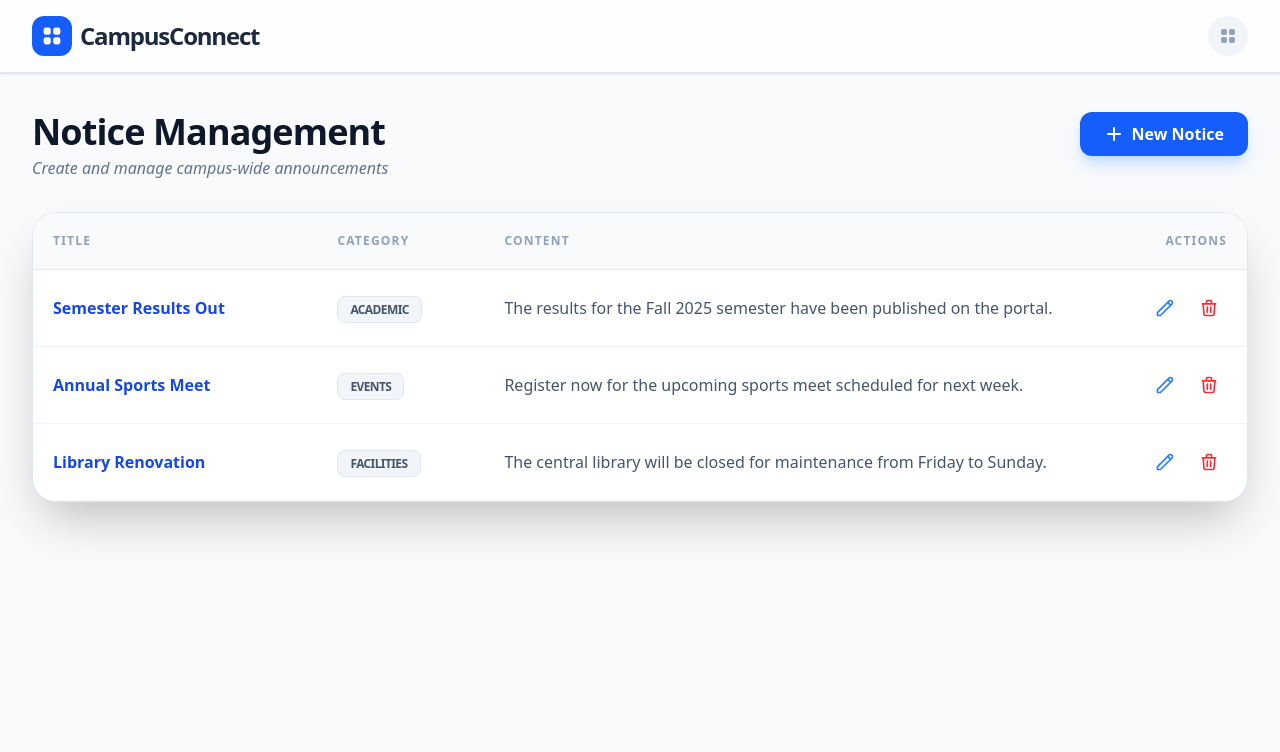
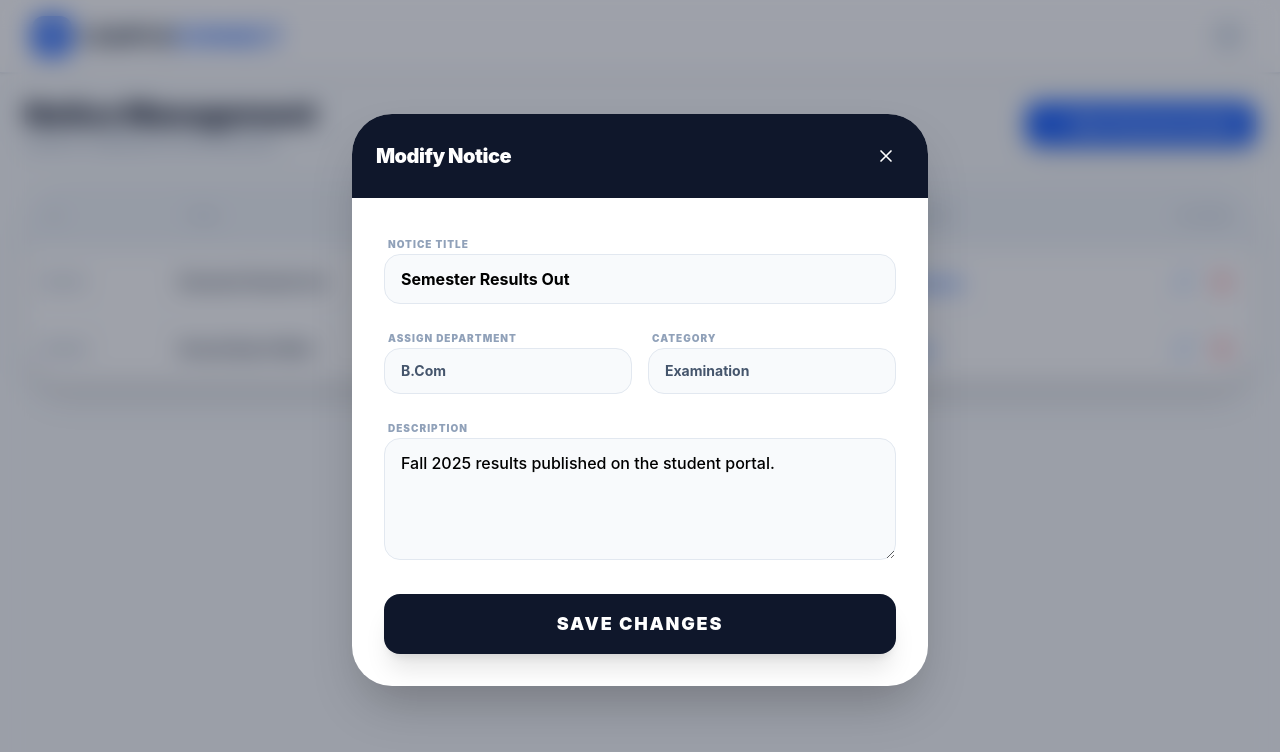
Before and after one commit to Dhivya-Fullstackwebdevelopment/Digital-Notice-Board-Admin, a React (Vite) app: page /notices in a window 1280 px wide. Both pictures are taken after a click on the button 1165 px from the left and 308 px from the top of the page. Shown: the top 752 px of the page. Built offline with nearby package versions, Linux system fonts and the light colour scheme.

Commit message:
Added add, edit, delete popup in notices

```diff
--- a/src/components/Navbar.tsx
+++ b/src/components/Navbar.tsx
@@ -18,7 +18,7 @@ export default function Navbar() {
           <div className="bg-blue-600 p-2 rounded-xl text-white group-hover:bg-blue-700 transition-colors">
             <HiViewGrid size={24} />
           </div>
-          <span className="text-2xl font-black text-slate-800 tracking-tighter">CampusConnect</span>
+          <span className="text-2xl font-black text-slate-800 tracking-tighter">CAMPUS<span className="text-blue-600">CONNECT</span></span>
         </Link>
 
         {isAdmin && (
--- a/src/components/NoticeTable.tsx
+++ b/src/components/NoticeTable.tsx
@@ -1,57 +1,101 @@
-import { HiOutlinePencil, HiOutlineTrash, HiPlus } from "react-icons/hi";
-
-const notices = [
-  { id: 1, title: "Semester Results Out", category: "Academic", content: "The results for the Fall 2025 semester have been published on the portal." },
-  { id: 2, title: "Annual Sports Meet", category: "Events", content: "Register now for the upcoming sports meet scheduled for next week." },
-  { id: 3, title: "Library Renovation", category: "Facilities", content: "The central library will be closed for maintenance from Friday to Sunday." },
-  // ... rest of data
-];
+import { useState } from "react";
+import { HiOutlinePencil, HiOutlineTrash, HiPlus, HiOutlineFilter } from "react-icons/hi";
+import NoticeModal from "../components/Noticespopups/NoticeModal";
+import DeleteModal from "../components/Noticespopups/DeleteModal";
+import { CATEGORIES, DEPARTMENTS, type Notice } from "../components/types/notices";
 
 export default function NoticeManagement() {
+  const [notices, setNotices] = useState<Notice[]>([
+    { id: "NTC001", title: "Semester Results Out", categoryId: "5", deptId: "10", content: "Fall 2025 results published on the student portal." },
+    { id: "NTC002", title: "Annual Sports Meet", categoryId: "7", deptId: "1", content: "Register for upcoming sports meet scheduled for next month." },
+  ]);
+
+  const [isModalOpen, setIsModalOpen] = useState(false);
+  const [isDeleteOpen, setIsDeleteOpen] = useState(false);
+  const [selectedNotice, setSelectedNotice] = useState<Notice | null>(null);
+  const [deleteId, setDeleteId] = useState<string | null>(null);
+
+  // Helper functions using direct string comparison
+  const getDeptLabel = (id: string) => DEPARTMENTS.find(d => d.id === id)?.label || "N/A";
+  const getCatLabel = (id: string) => CATEGORIES.find(c => c.id === id)?.label || "N/A";
+
+  const handleSave = (data: Notice) => {
+    if (selectedNotice) {
+      setNotices(notices.map(n => n.id === selectedNotice.id ? data : n));
+    } else {
+      const newNotice = { ...data, id: `NTC${Math.floor(100 + Math.random() * 900)}` };
+      setNotices([newNotice, ...notices]);
+    }
+    setIsModalOpen(false);
+  };
 
   return (
-    <div className="pt-28 px-8 pb-12 max-w-7xl mx-auto">
-      <div className="flex justify-between items-start mb-8">
+    <div className="pt-24 px-6 pb-12 bg-slate-50 min-h-screen font-sans">
+      <div className="flex justify-between items-center mb-8">
         <div>
-          <h1 className="text-4xl font-black text-slate-900 tracking-tight">Notice Management</h1>
-          <p className="text-slate-500 mt-1 font-medium italic">Create and manage campus-wide announcements</p>
+          <h1 className="text-3xl font-black text-slate-900 tracking-tight">Notice Management</h1>
+          <p className="text-slate-400 text-xs mt-1 font-bold uppercase tracking-wider">Campus Communications Manager</p>
         </div>
-        <div className="flex gap-3">
-          <button className="flex items-center gap-2 bg-blue-600 text-white px-6 py-2.5 rounded-xl font-bold shadow-lg shadow-blue-200 hover:bg-blue-700 transition-all">
-            <HiPlus size={20} /> New Notice
-          </button>
-        </div>
+        <button onClick={() => { setSelectedNotice(null); setIsModalOpen(true); }}
+          className="flex items-center gap-2 bg-blue-600 text-white px-5 py-2.5 rounded-xl font-black shadow-lg hover:bg-blue-700 transition-all">
+          <HiPlus size={18} /> New Announcement
+        </button>
       </div>
 
-      <div className="bg-white rounded-3xl border border-slate-200 shadow-2xl overflow-hidden">
+      {/* Table */}
+      <div className="bg-white rounded-[2.5rem] border border-slate-200 shadow-xl overflow-hidden">
         <table className="w-full text-left">
-          <thead className="bg-slate-50 border-b border-slate-200">
-            <tr>
-              <th className="p-5 font-black text-slate-400 text-xs uppercase tracking-widest">Title</th>
-              <th className="p-5 font-black text-slate-400 text-xs uppercase tracking-widest">Category</th>
-              <th className="p-5 font-black text-slate-400 text-xs uppercase tracking-widest">Content</th>
-              <th className="p-5 font-black text-slate-400 text-xs uppercase tracking-widest text-right">Actions</th>
+          <thead>
+            <tr className="bg-slate-100 text-slate-400 text-[10px] uppercase tracking-widest font-black border-b border-slate-200">
+              <th className="p-6">ID</th>
+              <th className="p-6">Title</th>
+              <th className="p-6">Department</th>
+              <th className="p-6">Category</th>
+              <th className="p-6 text-right">Actions</th>
             </tr>
           </thead>
-          <tbody>
+          <tbody className="divide-y divide-slate-100">
             {notices.map((n) => (
-              <tr key={n.id} className="border-b border-slate-100 hover:bg-slate-50/50">
-                <td className="p-5 font-bold text-blue-700">{n.title}</td>
-                <td className="p-5">
-                  <span className="bg-slate-100 text-slate-600 px-3 py-1 rounded-lg text-xs font-black border border-slate-200 uppercase tracking-tighter">
-                    {n.category}
+              <tr key={n.id} className="hover:bg-blue-50/40 transition-colors group">
+                <td className="p-4 font-black text-slate-400 text-[11px]">{n.id}</td>
+                <td className="p-4 font-bold text-slate-800 text-sm">{n.title}</td>
+                <td className="p-4 text-slate-500 text-xs font-semibold">{getDeptLabel(n.deptId)}</td>
+                <td className="p-4">
+                  <span className="bg-blue-50 text-blue-600 px-2 py-0.5 rounded-md text-[9px] font-black border border-blue-100 uppercase">
+                    {getCatLabel(n.categoryId)}
                   </span>
                 </td>
-                <td className="p-5 text-slate-600 max-w-md truncate">{n.content}</td>
-                <td className="p-5 text-right flex justify-end gap-2">
-                  <button className="p-2 text-blue-500 hover:bg-blue-50 rounded-lg"><HiOutlinePencil size={20}/></button>
-                  <button className="p-2 text-red-500 hover:bg-red-50 rounded-lg"><HiOutlineTrash size={20}/></button>
+                <td className="p-4 text-right">
+                  <div className="flex justify-end gap-1">
+                    <button onClick={() => { setSelectedNotice(n); setIsModalOpen(true); }} className="p-2 text-blue-500 hover:bg-blue-100 rounded-lg">
+                      <HiOutlinePencil size={18} />
+                    </button>
+                    <button onClick={() => { setDeleteId(n.id); setIsDeleteOpen(true); }} className="p-2 text-red-500 hover:bg-red-100 rounded-lg">
+                      <HiOutlineTrash size={18} />
+                    </button>
+                  </div>
                 </td>
               </tr>
             ))}
           </tbody>
         </table>
       </div>
+
+      <NoticeModal
+        isOpen={isModalOpen}
+        onClose={() => setIsModalOpen(false)}
+        onSave={handleSave}
+        initialData={selectedNotice}
+      />
+
+      <DeleteModal
+        isOpen={isDeleteOpen}
+        onClose={() => setIsDeleteOpen(false)}
+        onConfirm={() => {
+          if (deleteId) setNotices(notices.filter(n => n.id !== deleteId));
+          setIsDeleteOpen(false);
+        }}
+      />
     </div>
   );
 }
--- /dev/null
+++ b/src/components/Noticespopups/DeleteModal.tsx
@@ -0,0 +1,22 @@
+import { HiOutlineTrash, HiOutlineExclamation } from "react-icons/hi";
+
+export default function DeleteModal({ isOpen, onClose, onConfirm }: any) {
+  if (!isOpen) return null;
+
+  return (
+    <div className="fixed inset-0 z-[110] flex items-center justify-center p-4 bg-slate-900/60 backdrop-blur-sm">
+      <div className="bg-white w-full max-w-sm rounded-[2rem] shadow-2xl p-8 text-center animate-in fade-in zoom-in-95 duration-200">
+        <div className="w-20 h-20 bg-red-50 text-red-500 rounded-full flex items-center justify-center mx-auto mb-6">
+          <HiOutlineExclamation size={40} />
+        </div>
+        <h3 className="text-2xl font-black text-slate-800 mb-2 tracking-tight">Are you sure?</h3>
+        <p className="text-slate-500 font-medium mb-8 leading-relaxed">This notice will be permanently removed from the campus portal.</p>
+
+        <div className="flex gap-3">
+          <button onClick={onClose} className="flex-1 py-4 rounded-2xl font-black text-slate-400 hover:bg-slate-100 transition-colors">Cancel</button>
+          <button onClick={onConfirm} className="flex-1 py-4 bg-red-500 text-white rounded-2xl font-black shadow-lg shadow-red-200 hover:bg-red-600 transition-all">Yes, Delete</button>
+        </div>
+      </div>
+    </div>
+  );
+}
--- /dev/null
+++ b/src/components/Noticespopups/NoticeModal.tsx
@@ -0,0 +1,64 @@
+import { useState, useEffect } from "react";
+import { HiOutlineX, HiOutlineCloudUpload, HiOutlineDocumentText } from "react-icons/hi";
+import { CATEGORIES, DEPARTMENTS, type Notice } from "../types/notices";
+
+export default function NoticeModal({ isOpen, onClose, onSave, initialData }: any) {
+    const [formData, setFormData] = useState<Notice>({
+        id: "",
+        title: "",
+        categoryId: "1",
+        deptId: "1",
+        content: ""
+    });
+
+    useEffect(() => {
+        if (initialData) setFormData(initialData);
+        else setFormData({ id: "", title: "", categoryId: "1", deptId: "1", content: "" });
+    }, [initialData, isOpen]);
+
+    if (!isOpen) return null;
+
+    return (
+        <div className="fixed inset-0 z-[100] flex items-center justify-center p-4 bg-slate-900/40 backdrop-blur-md">
+            <div className="bg-white w-full max-w-xl rounded-[2.5rem] shadow-2xl overflow-hidden">
+                <div className="bg-slate-900 p-6 flex justify-between items-center text-white">
+                    <h2 className="text-xl font-black tracking-tight">{initialData ? "Modify Notice" : "Draft New Notice"}</h2>
+                    <button onClick={onClose} className="p-2 hover:bg-white/10 rounded-full transition-colors"><HiOutlineX size={20} /></button>
+                </div>
+
+                <div className="p-8">
+                    <form className="space-y-5" onSubmit={(e) => { e.preventDefault(); onSave(formData); }}>
+                        <div className="space-y-1">
+                            <label className="text-[10px] font-black uppercase tracking-widest text-slate-400 ml-1">Notice Title</label>
+                            <input required value={formData.title} onChange={e => setFormData({...formData, title: e.target.value})} className="w-full px-4 py-3 rounded-2xl bg-slate-50 border border-slate-200 outline-none focus:ring-4 focus:ring-blue-500/10 transition-all font-bold" />
+                        </div>
+
+                        <div className="grid grid-cols-2 gap-4">
+                            <div className="space-y-1">
+                                <label className="text-[10px] font-black uppercase tracking-widest text-slate-400 ml-1">Assign Department</label>
+                                <select value={formData.deptId} onChange={e => setFormData({...formData, deptId: e.target.value})} className="w-full px-4 py-3 rounded-2xl bg-slate-50 border border-slate-200 outline-none focus:ring-4 focus:ring-blue-500/10 transition-all font-bold text-sm text-slate-600 appearance-none">
+                                    {DEPARTMENTS.map(d => <option key={d.id} value={d.id}>{d.label}</option>)}
+                                </select>
+                            </div>
+                            <div className="space-y-1">
+                                <label className="text-[10px] font-black uppercase tracking-widest text-slate-400 ml-1">Category</label>
+                                <select value={formData.categoryId} onChange={e => setFormData({...formData, categoryId: e.target.value})} className="w-full px-4 py-3 rounded-2xl bg-slate-50 border border-slate-200 outline-none focus:ring-4 focus:ring-blue-500/10 transition-all font-bold text-sm text-slate-600 appearance-none">
+                                    {CATEGORIES.filter(c => c.id !== "0").map(c => <option key={c.id} value={c.id}>{c.label}</option>)}
+                                </select>
+                            </div>
+                        </div>
+
+                        <div className="space-y-1">
+                            <label className="text-[10px] font-black uppercase tracking-widest text-slate-400 ml-1">Description</label>
+                            <textarea required rows={4} value={formData.content} onChange={e => setFormData({...formData, content: e.target.value})} className="w-full px-4 py-3 rounded-2xl bg-slate-50 border border-slate-200 outline-none focus:ring-4 focus:ring-blue-500/10 transition-all font-medium" />
+                        </div>
+
+                        <button type="submit" className="w-full bg-slate-900 text-white py-4 rounded-2xl font-black text-lg shadow-xl hover:bg-black transition-all mt-2 uppercase tracking-widest">
+                            {initialData ? "Save Changes" : "Commit to Portal"}
+                        </button>
+                    </form>
+                </div>
+            </div>
+        </div>
+    );
+}
--- /dev/null
+++ b/src/components/types/notices.tsx
@@ -0,0 +1,34 @@
+export interface Notice {
+    id: string;
+    title: string;
+    categoryId: string;
+    deptId: string;
+    content: string;
+}
+
+export const CATEGORIES = [
+    { id: "0", label: "All" },
+    { id: "1", label: "Academic" },
+    { id: "2", label: "Event" },
+    { id: "3", label: "Emergency" },
+    { id: "4", label: "Placement" },
+    { id: "5", label: "Examination" },
+    { id: "6", label: "Scholarship" },
+    { id: "7", label: "Sports" },
+    { id: "8", label: "Hostel" },
+    { id: "9", label: "Library" },
+    { id: "10", label: "Competition" }
+];
+export const DEPARTMENTS = [
+    { id: "1", label: "Computer Science & Engineering" },
+    { id: "2", label: "Information Technology" },
+    { id: "3", label: "Electronics & Communication" },
+    { id: "4", label: "Electrical & Electronics" },
+    { id: "5", label: "Mechanical Engineering" },
+    { id: "6", label: "Civil Engineering" },
+    { id: "7", label: "Artificial Intelligence" },
+    { id: "8", label: "MBA" },
+    { id: "9", label: "BBA" },
+    { id: "10", label: "B.Com" },
+    { id: "99", label: "Other" }
+];
```
